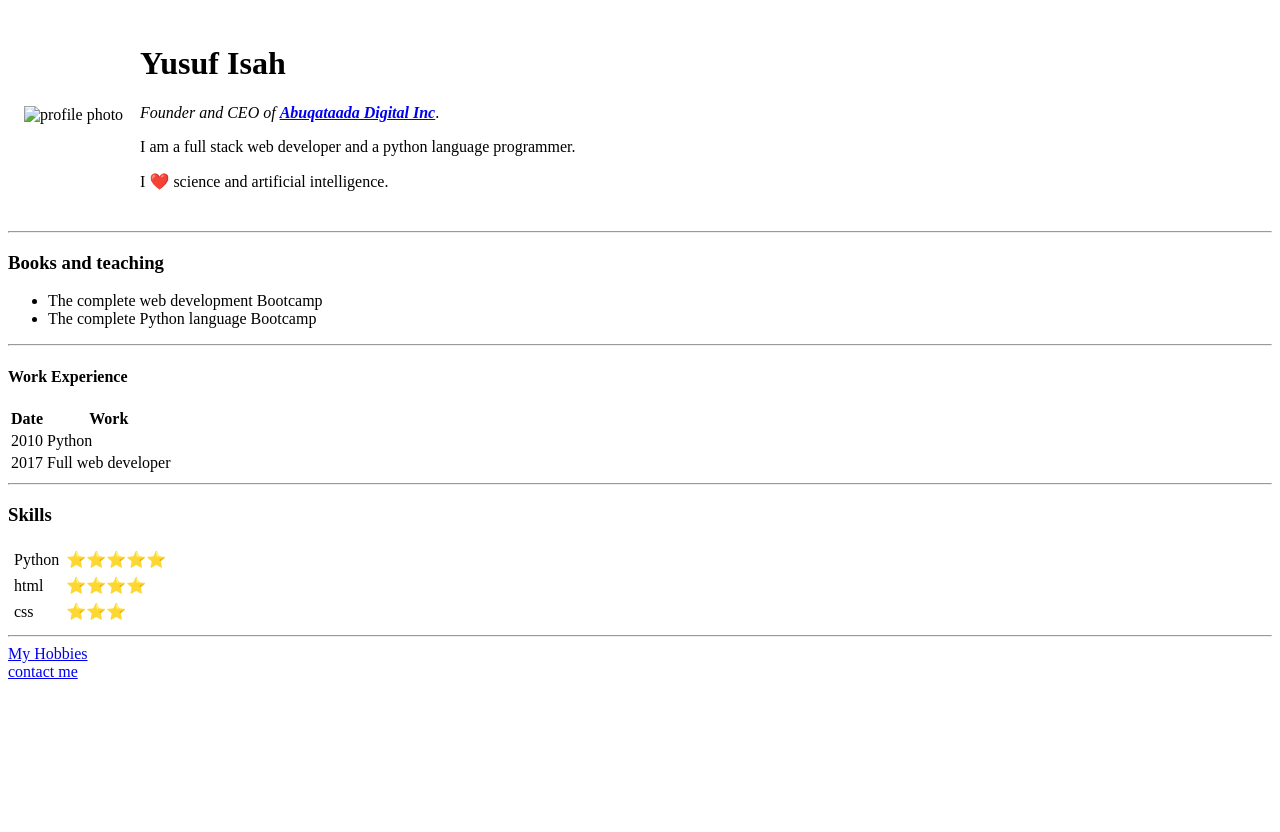
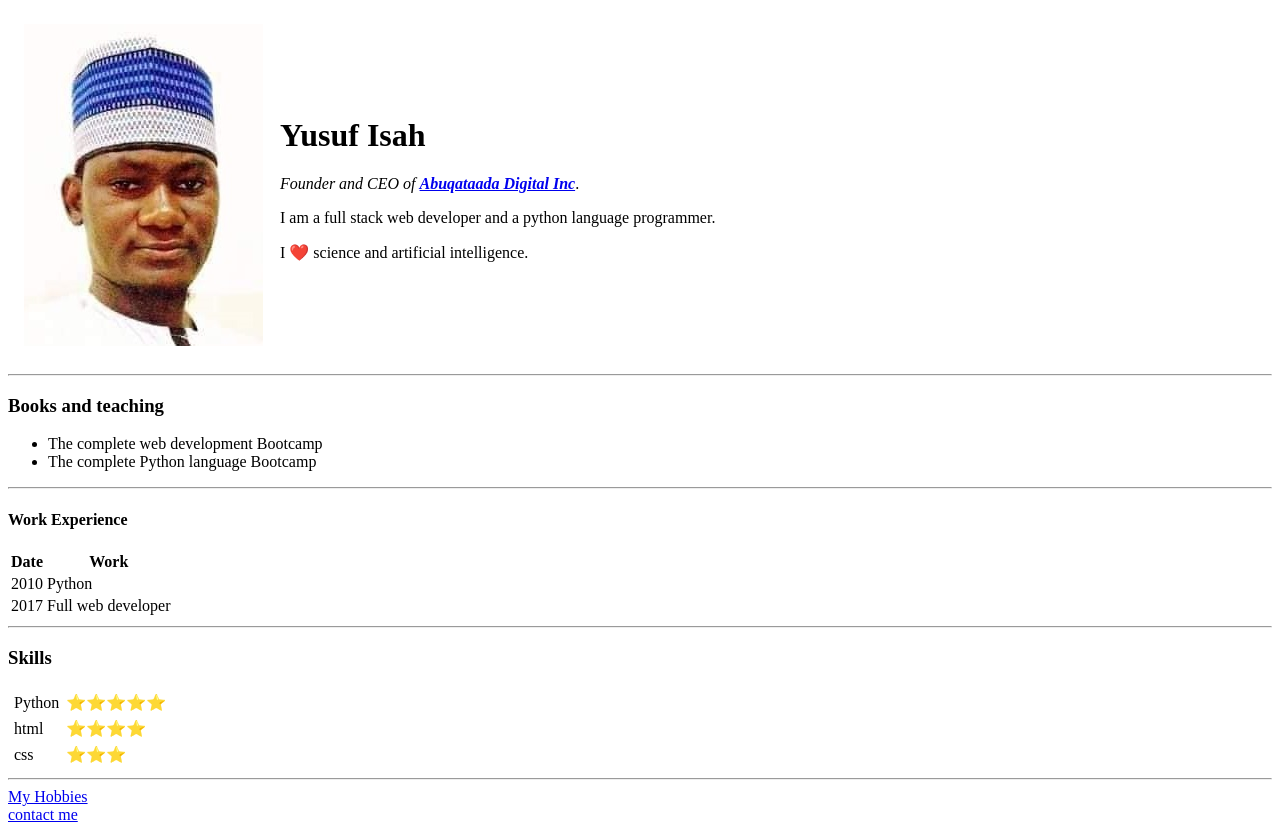
Before and after one commit to Abuqataada/cv, a plain HTML site: page index.html in a window 1280 px wide. Before the commit the page ends 800 px from the top, so only its background shows below. Drawn offline with Linux system fonts and the light colour scheme.

Commit message:
Add second updated website files

```diff
--- a/index.html
+++ b/index.html
@@ -8,7 +8,7 @@
 <body>
   <table cellspacing="15">
     <tr>
-      <td><img src="yusuf.jpg" alt="profile photo"></td>
+      <td><img src="images/yusuf.jpg" alt="profile photo"></td>
       <td><h1>Yusuf Isah</h1>
       <p><em>Founder and CEO of <strong><a href="https://abudigitalinc.wordpress.com/">Abuqataada Digital Inc</a></strong></em>.</p>
       <p>I am a full stack web developer and a python language programmer.</p> <p>I ❤️ science and artificial intelligence.</p></td>
```
Also changed, not shown: images/flower.png (added), images/logo.png (added), images/sample1.png (added), images/yusuf.jpg (added).
